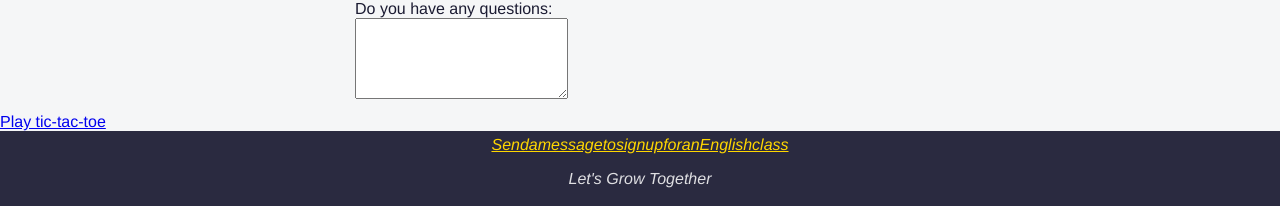
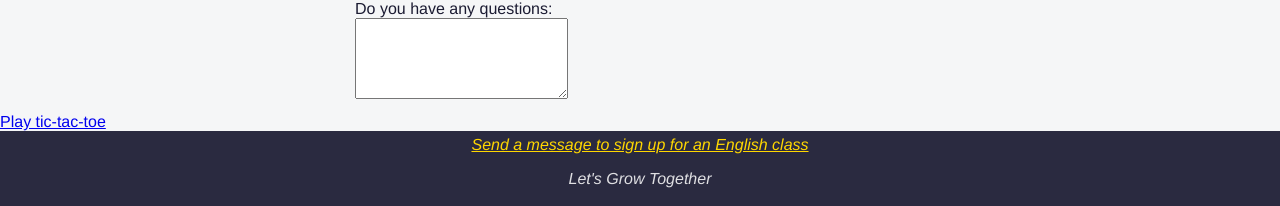
Before and after one commit to teacherelvis12/learning, a plain HTML site: page index.html in a window 1280 px wide. Shown: the part 1448-1654 px from the top of the page. Drawn offline with Linux system fonts and the light colour scheme.

Commit message:
Update index.html
ok

```diff
--- a/index.html
+++ b/index.html
@@ -151,7 +151,7 @@
 <a href="https://teacherelvis12.github.io/game/">Play tic-tac-toe</a>
 <footer>
 <address>
-<a href="mailto:teacherdiaz.today&#64;gmail.com">SendamessagetosignupforanEnglishclass</a></br>
+<a href="mailto:teacherdiaz.today&#64;gmail.com">Send a message to sign up for an English class</a></br>
 <p>Let's Grow Together</p>
 </address>
 </footer>
```
